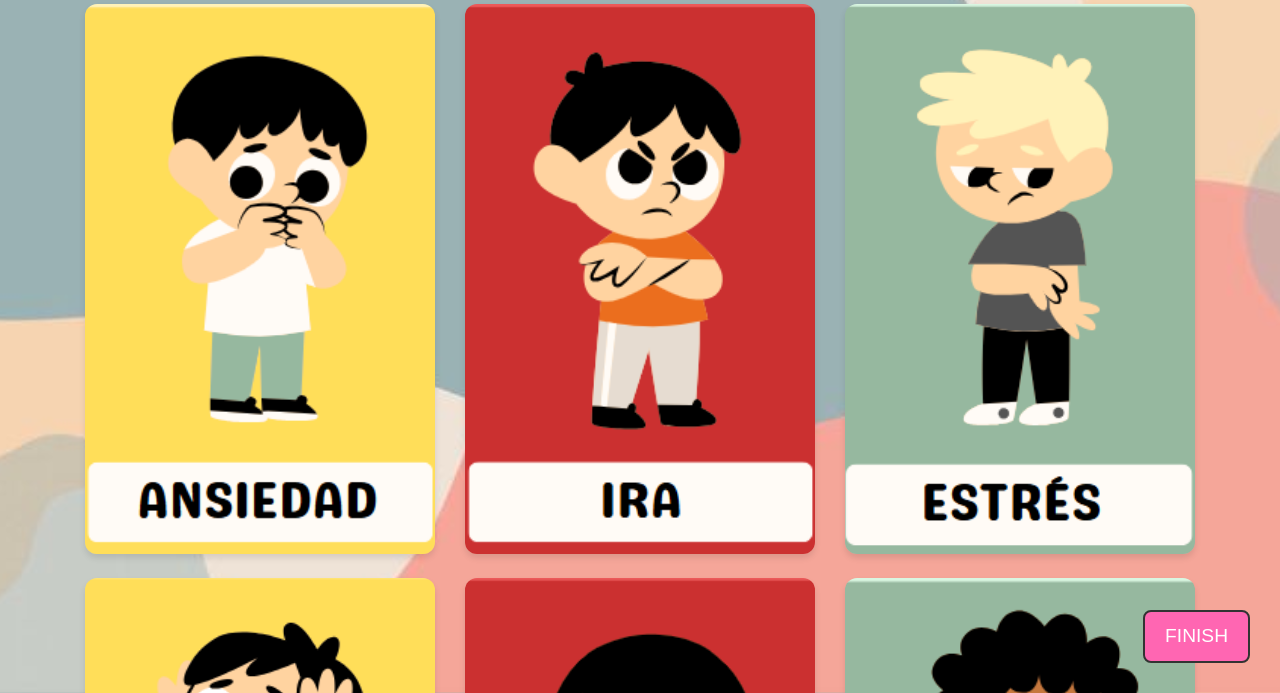
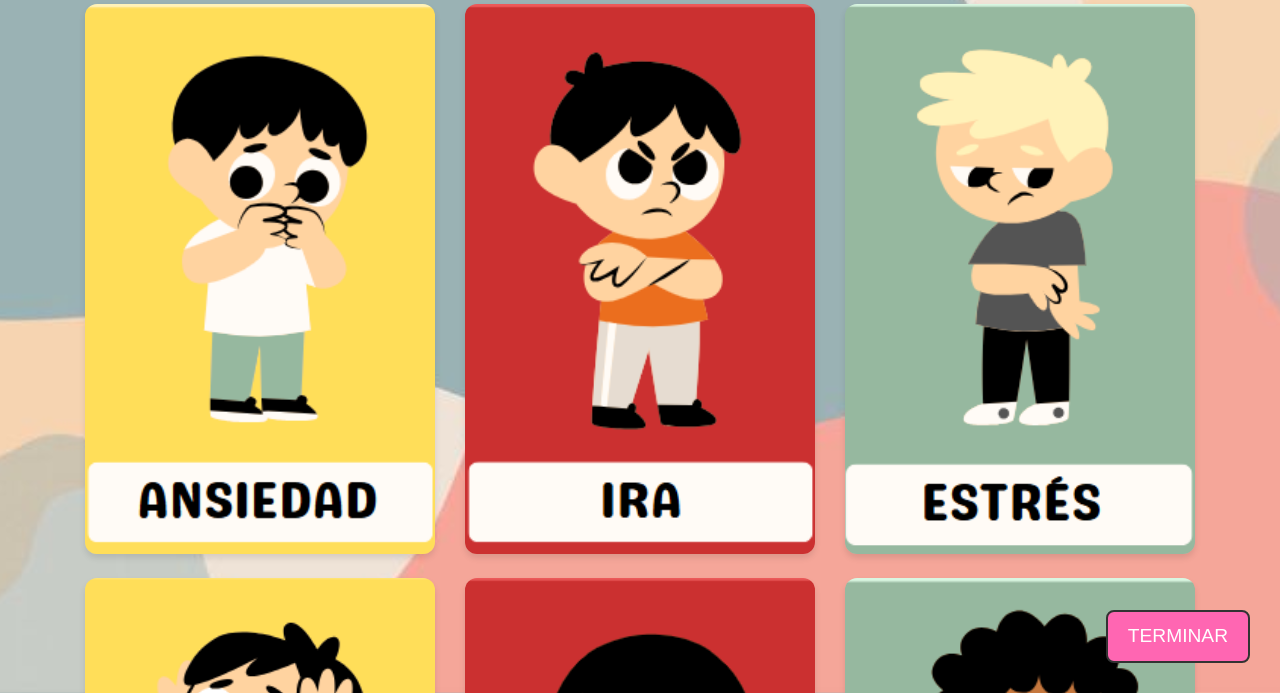
Before and after one commit to ManuelHuayhua/capsula.github.io, a plain HTML site: page tareas.html in a window 1280 px wide. Shown: the part 107-800 px from the top of the page. Drawn offline with nearby package versions, Linux system fonts and the light colour scheme.

Commit message:
Update tareas.html

```diff
--- a/tareas.html
+++ b/tareas.html
@@ -168,7 +168,7 @@
     <!-- Botón rosado -->
     <a href="final.html">
         <!-- Botón rosado -->
-        <button class="toggle-button">FINISH</button>
+        <button class="toggle-button">TERMINAR</button>
     </a>
 
     <!-- Bootstrap JS y dependencias de Popper.js -->
```
